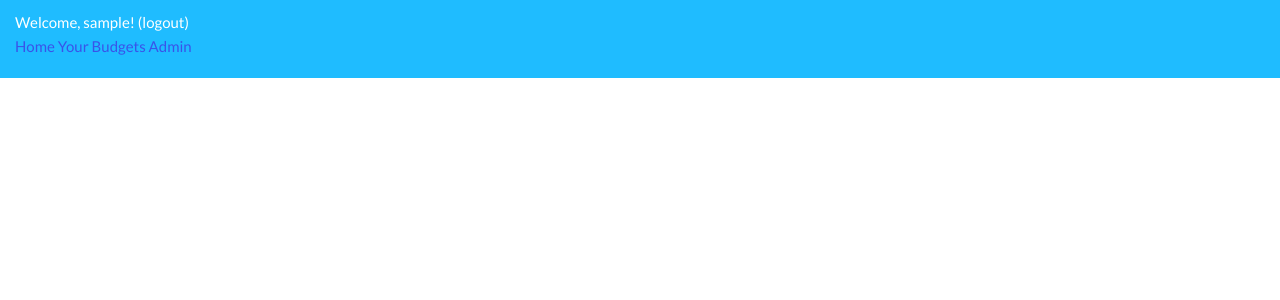
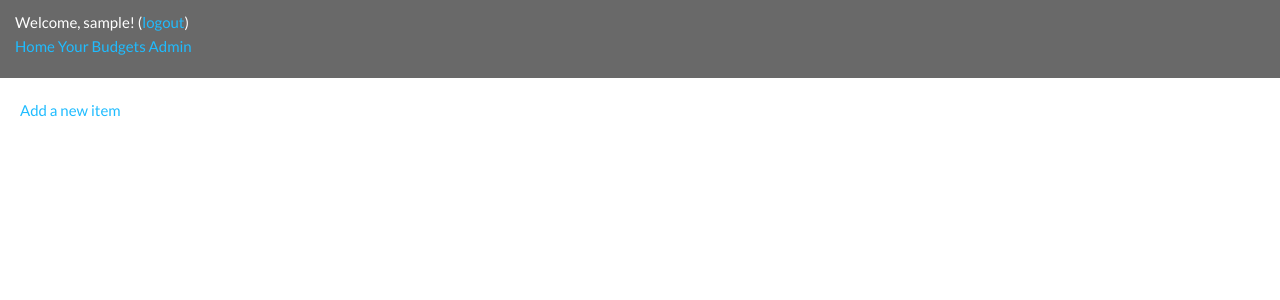
Before and after one commit to daniel-frey/budget_tool, a Django app: page /budgets/budget in a window 1280 px wide. Shown: the top 300 px of the page. Run offline with Django 3.2, Linux system fonts and the light colour scheme; the visitor is signed in with stand-in values (Sample User, id 1); data comes from the database, SQL or seed files in the repository; data that the repository does not hold is empty; parts of the project's set-up code (start-up, migrations or seed data) failed here and were passed over.

Commit message:
finished day two

```diff
--- a/budget_project/static/css/styles.css
+++ b/budget_project/static/css/styles.css
@@ -1,13 +1,13 @@
 @import url("https://fonts.googleapis.com/css?family=Lato");
 
 a {
-  color: #fff;
+  color: #1fbcff;
   text-decoration: none;
 }
 
 a:hover {
   transition: color 0.5s ease;
-  color: #fff;
+  color: #ff473b;
 }
 
 body {
@@ -15,7 +15,7 @@ body {
 }
 
 header {
-  background-color: #1fbcff;
+  background-color: #696969;
   color: #fff;
   padding: 10px 15px;
 }
@@ -38,7 +38,7 @@ h6 a {
 
 li a {
   text-decoration: none;
-  color: #3a53e9;
+  color: #1fbcff;
 }
 
 main {
@@ -67,7 +67,7 @@ ul {
 
 .transaction a {
   text-decoration: none;
-  color: #3a53e9;
+  color: #1fbcff;
 }
 
 .welcome a {
--- a/budgets/templates/budget/budget_list.html
+++ b/budgets/templates/budget/budget_list.html
@@ -2,6 +2,7 @@
 
 {% block content %}
 <div class="budget_list">
+<a href={% url "add_budget"  %}>Add a new item</a>
 {% for budget in budgets %}
 <div class="status_{{ transaction }}">
   <p>{{ budget.name }}: ${{ budget.total_budget|floatformat:2}}</p>
--- a/budgets/templates/budget/transaction_detail.html
+++ b/budgets/templates/budget/transaction_detail.html
@@ -1,6 +1,7 @@
 {% extends "generic/base.html" %}
 
 {% block content %}
+<a href="{% url "add_transaction" %}">Add New Transaction</a>
 <p>{{ transaction.description }}</p>
 {% if transaction.type == 'WITHDRAWAL' %}
 <p class="transaction">-{{ transaction.amount|floatformat:2 }}</p>
```
Also changed, not shown: budgets/migrations/0002_auto_20190123_1426.py (added).
